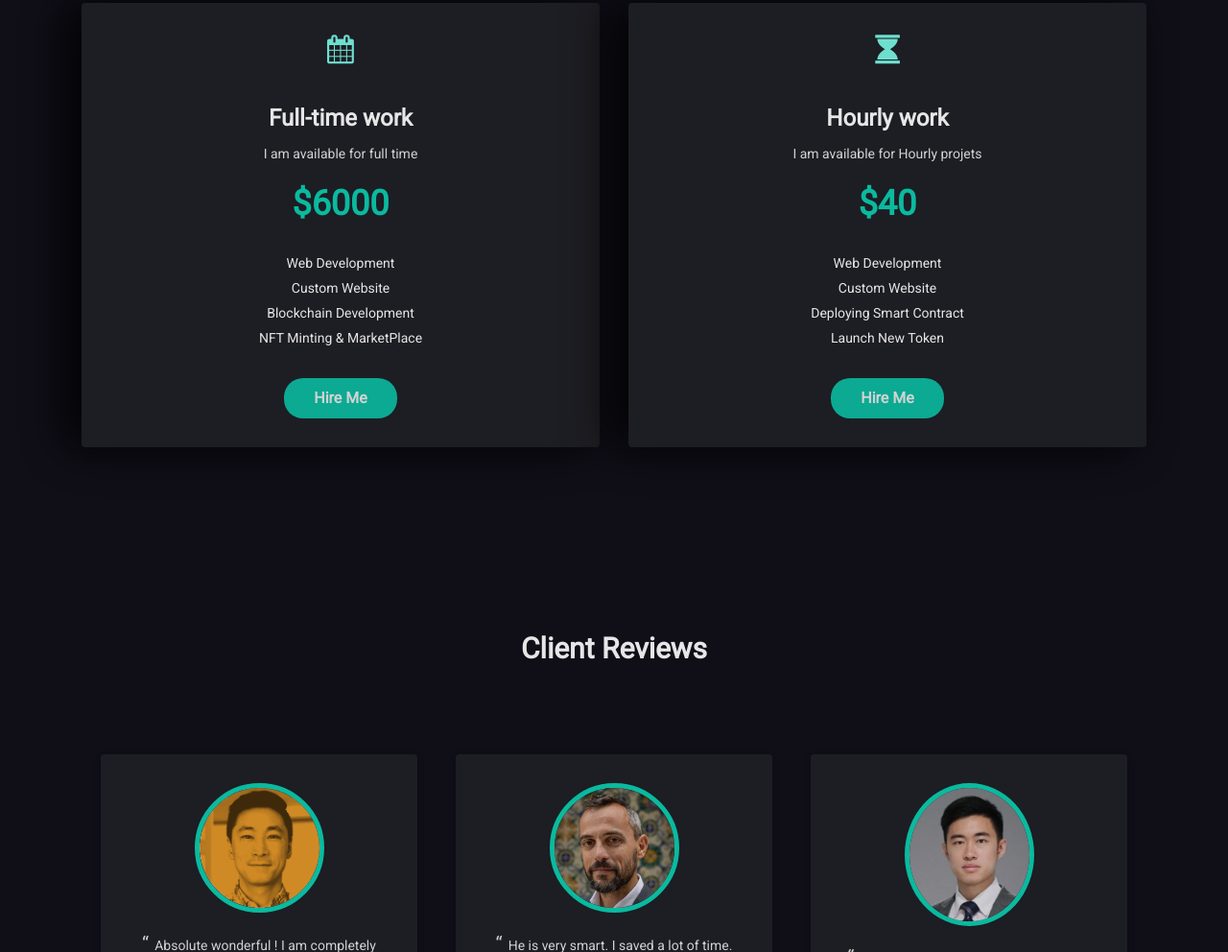
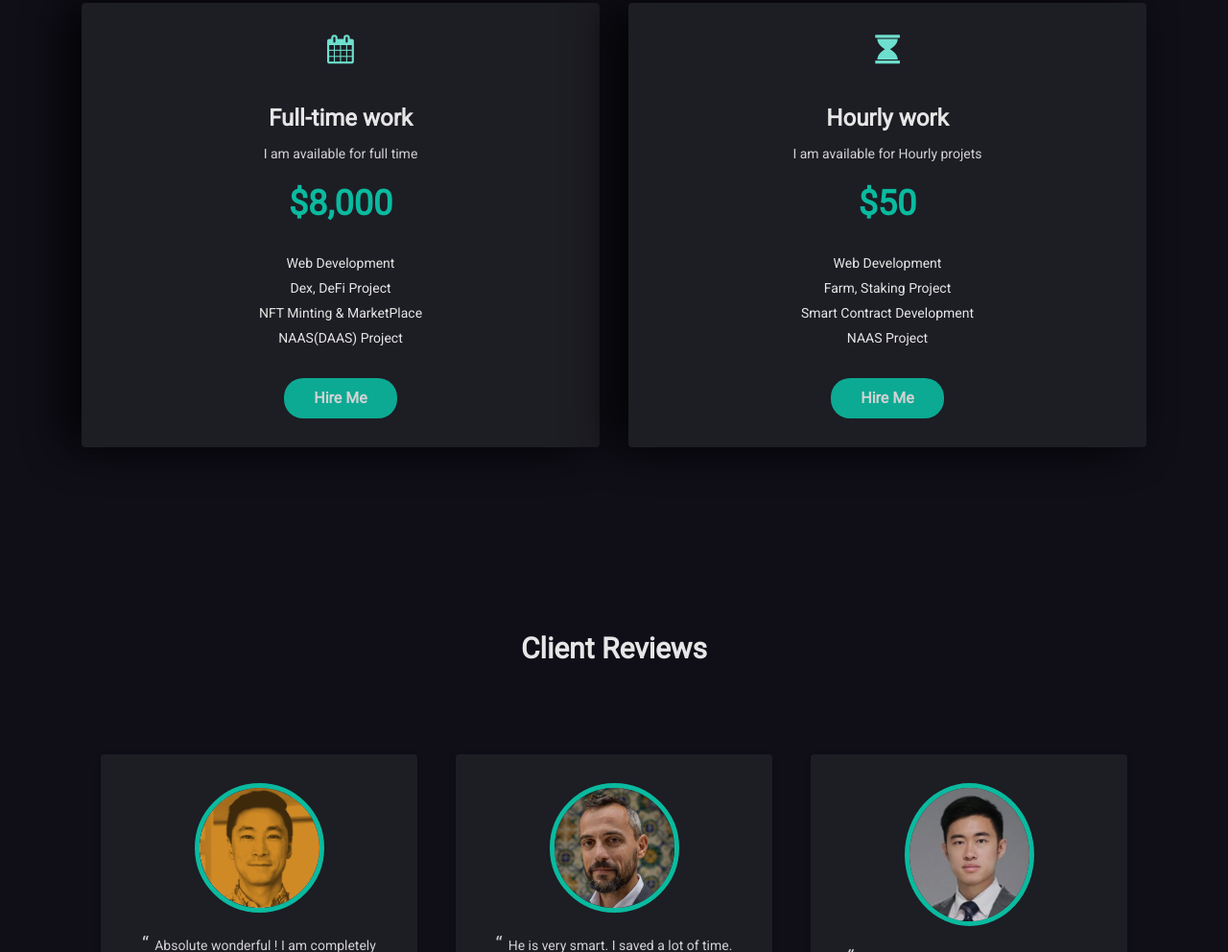
Before and after one commit to robpark04/robpark04.github.io, a plain HTML site: page index.html in a window 1280 px wide. Shown: the part 5311-6303 px from the top of the page at 96% size. Drawn offline with Linux system fonts and the light colour scheme; some packages are replaced by stand-ins of ours.

Commit message:
Update index.html

```diff
--- a/index.html
+++ b/index.html
@@ -615,12 +615,12 @@ presentation frameworks web application frameworks</li>
                                 <i class="fa fa-calendar"></i>
                                 <h4>Full-time work</h4>
                                 <p>I am available for full time</p>
-                                <h5>$6000</h5>
+                                <h5>$8,000</h5>
                                 <ul>
                                     <li>Web Development</li>
-                                    <li>Custom Website</li>
-                                    <li>Blockchain Development</li>
+                                    <li>Dex, DeFi Project</li>
                                     <li>NFT Minting & MarketPlace</li>
+                                    <li>NAAS(DAAS) Project</li>
                                 </ul>
                                 <a href="#" class="btn btn-fill">Hire Me</a>
                             </div>
@@ -631,12 +631,12 @@ presentation frameworks web application frameworks</li>
                                 <i class="fa fa-hourglass"></i>
                                 <h4>Hourly work</h4>
                                 <p>I am available for Hourly projets</p>
-                                <h5>$40</h5>
+                                <h5>$50</h5>
                                 <ul>
                                     <li>Web Development</li>
-                                    <li>Custom Website</li>
-                                    <li>Deploying Smart Contract</li>
-                                    <li>Launch New Token</li>
+                                    <li>Farm, Staking Project</li>
+                                    <li>Smart Contract Development</li>
+                                    <li>NAAS Project</li>
                                 </ul>
                                 <a href="#" class="btn btn-fill">Hire Me</a>
                             </div>
```
